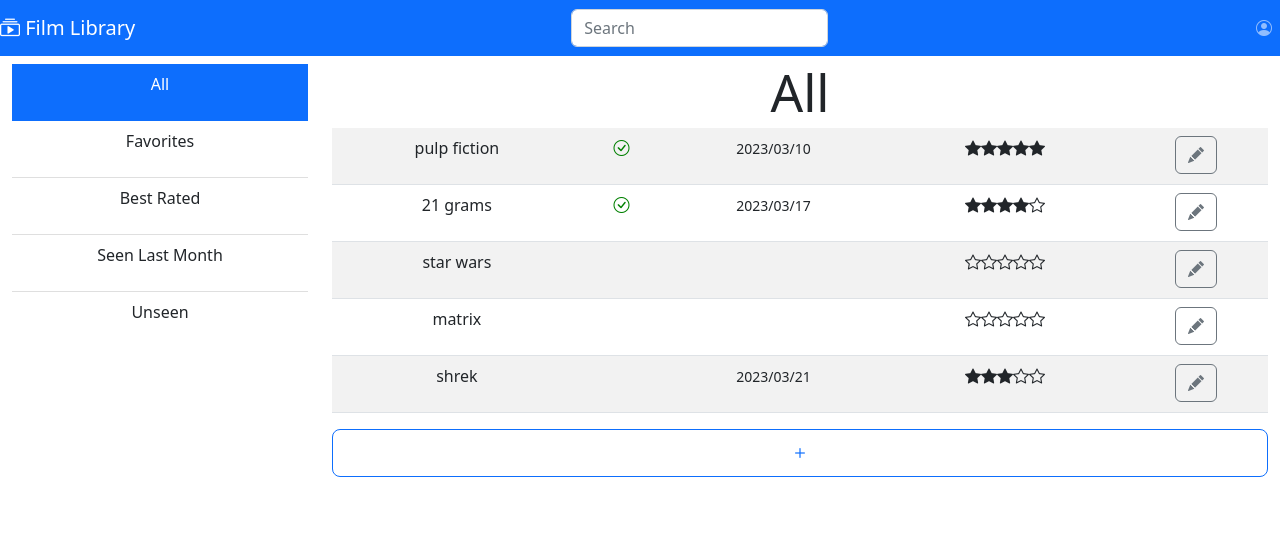
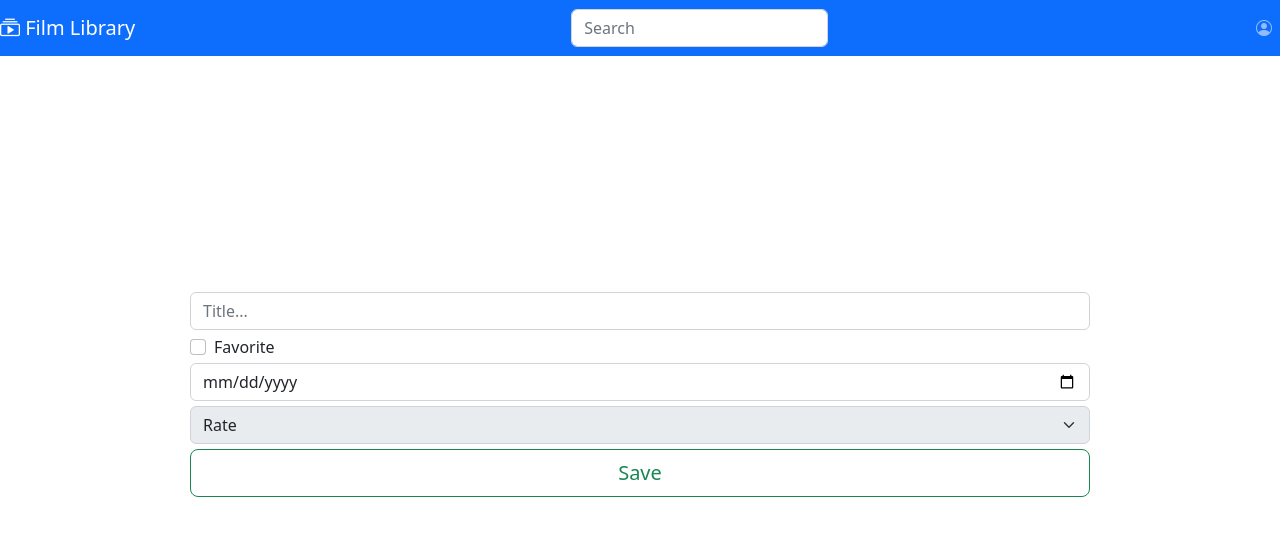
Before and after one commit to lidlessey3/WebAppILabs, a React (Vite) app in the folder reactLabs/: page /newFilm in a window 1280 px wide. Shown: the top 536 px of the page. Built offline with nearby package versions, Linux system fonts and the light colour scheme.

Commit message:
Added routes

```diff
--- a/reactLabs/src/App.jsx
+++ b/reactLabs/src/App.jsx
@@ -3,10 +3,12 @@ import { Container, Row, Col, Button } from 'react-bootstrap';
 import TopBar from './components/topBar.jsx';
 import FilmList from './components/filmList';
 import LateralBar from './components/lateralBar';
+import { Routes, Route, BrowserRouter, Outlet, useParams } from 'react-router-dom'
 import dayjs from 'dayjs';
 import './App.css';
 import 'bootstrap/dist/css/bootstrap.min.css';
 import 'bootstrap-icons/font/bootstrap-icons.css';
+import NewFilmForm from './components/newFilmForm.jsx';
 
 function Movie(id, title, favorite = false, date = undefined, rating = undefined) {
   this.id = id;
@@ -50,23 +52,40 @@ const isSeenLastMonth = (film) => {
 }
 
 function App() {
-  const [activeFilter, setActiveFilter] = useState('filter-all');
   const [films, setFilms] = useState(FILMS);
   const [nextID, setNextID] = useState(5);
 
   return (
     <>
+      <BrowserRouter>
+        <Routes>
+          <Route element={<>
+            <TopBar></TopBar>
             <Container fluid>
-        <Row><Col><TopBar></TopBar></Col></Row>
+              <Outlet></Outlet>
+            </Container>
+          </>}>
+            <Route path="/filter/:filter" element={
+              <>
                 <Row className='vh-100' id="MainPage">
                   <Col md={4} xl={3} bg="light" id="left-sidebar">
-            <LateralBar filters={filters} selected={activeFilter} updateFunc={setActiveFilter}></LateralBar>
+                    <LateralBar filters={filters}></LateralBar>
                   </Col>
                   <Col md={8} xl={9} >
-            <FilmList films={films} filter={filters[activeFilter]} setFilms={setFilms} nextID={nextID} advanceID={() => setNextID(nextID + 1)}></FilmList>
+                    <FilmList films={films} filters={filters} setFilms={setFilms} nextID={nextID} advanceID={() => setNextID(nextID + 1)}></FilmList>
                   </Col>
                 </Row>
-      </Container>
+              </>
+            }></Route>
+            <Route path="/newFilm" element={<>
+              <NewFilmForm></NewFilmForm>
+            </>}></Route>
+            <Route path="/editFilm/:id" element={<>
+              <NewFilmForm></NewFilmForm>
+            </>}></Route>
+          </Route>
+        </Routes>
+      </BrowserRouter>
     </>
   )
 }
--- a/reactLabs/src/components/filmList.jsx
+++ b/reactLabs/src/components/filmList.jsx
@@ -1,6 +1,7 @@
 import 'dayjs';
 import { useState } from 'react';
 import { Table, Button, Collapse } from 'react-bootstrap/'
+import { useParams } from 'react-router-dom';
 import NewFilmForm from './newFilmForm';
 import dayjs from 'dayjs'
 
@@ -24,6 +25,8 @@ function Movie(id, title, favorite = false, date = undefined, rating = undefined
 }
 
 let FilmList = (props) => {
+  let { filter } = useParams();
+
   const [addFormVisible, setAddFormVisible] = useState(false);
   const [FormTitle, setFormTitle] = useState('');
   const [FormFavorite, setFormFavorite] = useState(false);
@@ -41,10 +44,10 @@ let FilmList = (props) => {
 
   return (
     <>
-      <h1>{props.filter.label}</h1>
+      <h1>{props.filters[filter].label}</h1>
       <Table striped>
         <tbody>
-          {props.films.filter(props.filter.filterFunction).map((film) => <FilmRow filmData={film} key={film.id} editForm={() => {
+          {props.films.filter(props.filters[filter].filterFunction).map((film) => <FilmRow filmData={film} key={film.id} editForm={() => {
             setAddFormVisible(true);
             setFormID(film.id);
             setFormTitle(film.title);
--- a/reactLabs/src/components/lateralBar.jsx
+++ b/reactLabs/src/components/lateralBar.jsx
@@ -1,17 +1,21 @@
+import { useNavigate, useParams } from "react-router-dom";
+
 function LateralBar(props) {
+    let data = useParams();
     return (
         <div className="list-group list-group-flush">
-                {Object.values(props.filters).map((filter) => <Filter data={filter} key={filter.id} updateFunc={props.updateFunc} selected={props.selected === filter.id}></Filter>)}
+            {Object.values(props.filters).map((filter) => <Filter data={filter} key={filter.id} selected={data.filter === filter.id}></Filter>)}
         </div>
     );
 }
 
 function Filter(props) {
+    const navigate = useNavigate();
     let classes = "list-group-item list-group-item-action";
     if (props.selected)
         classes += " active";
     return (<>
-        <a href="#" onClick={() => props.updateFunc(props.data.id)} className={classes}>
+        <a href="#" onClick={() => navigate('/filter/' + props.data.id)} className={classes}>
             <p>{props.data.label}</p>
         </a>
     </>);
--- a/reactLabs/src/components/newFilmForm.jsx
+++ b/reactLabs/src/components/newFilmForm.jsx
@@ -5,8 +5,8 @@ import 'dayjs';
 function NewFilmForm(props) {
     return (
         <>
-            <Form id="FilmForm" onSubmit={() => {
-                // begin validation
+            <Form id="FilmForm" onSubmit={(event) => {
+                event.preventDefault();
                 if (props.rating === '' || props.date === undefined)
                     props.setRating(undefined);
                 props.success();
```
Lines whose indentation alone changed are shown as unchanged.
